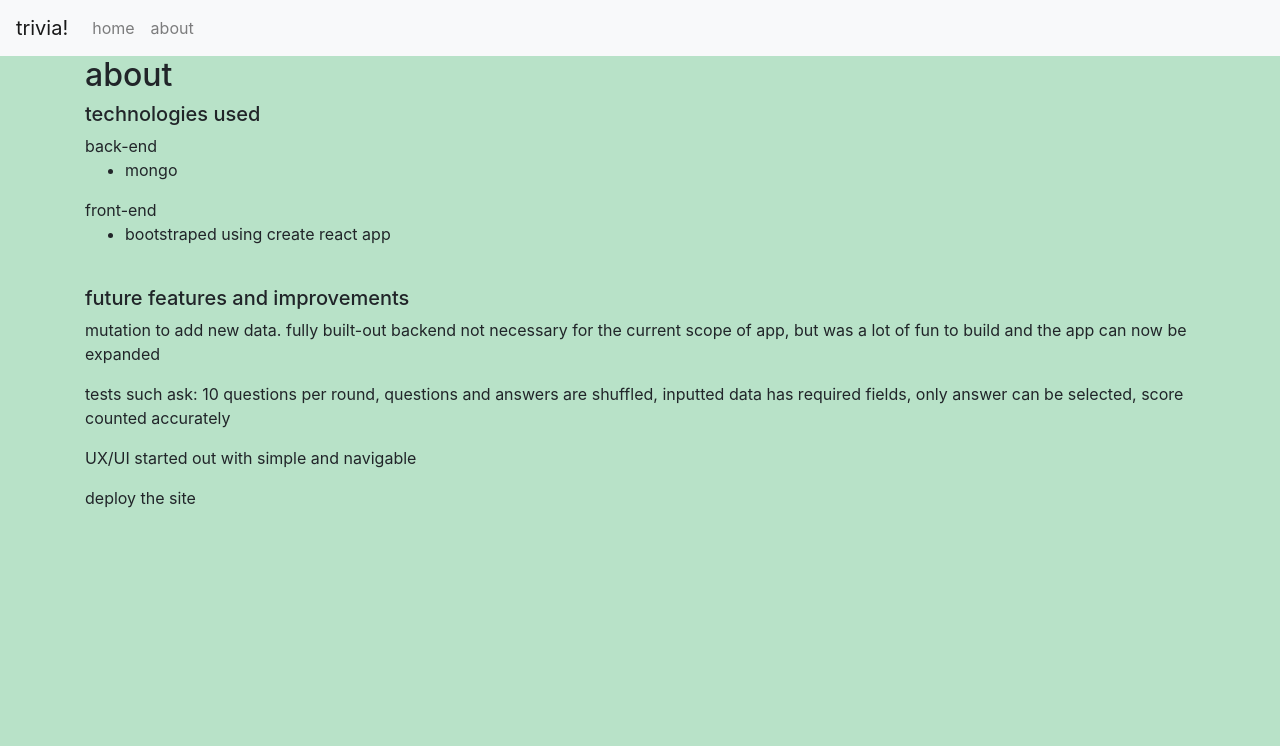
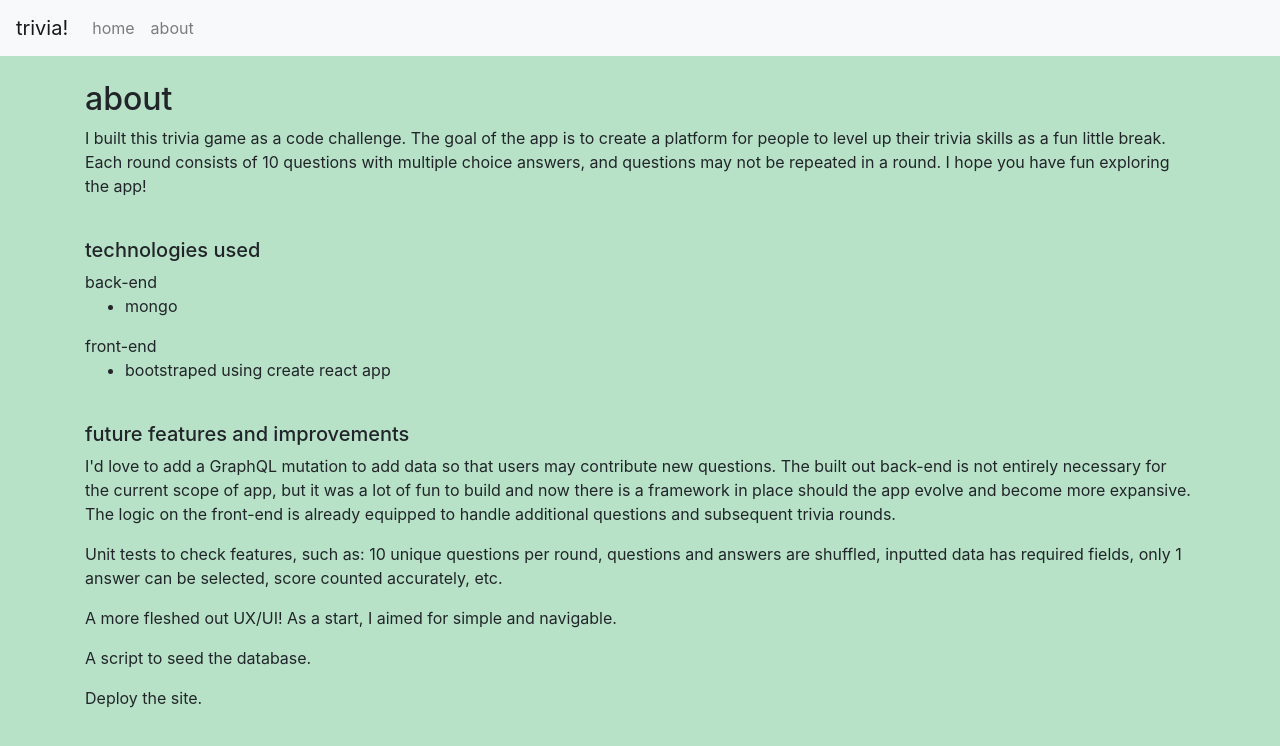
Before and after one commit to oliviakasmin/tandem-trivia, a React (Create React App) app in the folder client/: page /about in a window 1280 px wide. Shown: the top 746 px of the page. Built offline with nearby package versions, Linux system fonts and the light colour scheme.

Commit message:
feat: about page more content

```diff
--- a/client/src/components/About.js
+++ b/client/src/components/About.js
@@ -4,7 +4,16 @@ import { Container } from 'react-bootstrap'
 const About = () => {
   return (
     <Container>
+      <br />
       <h2>about</h2>
+      <p>
+        I built this trivia game as a code challenge. The goal of the app is to
+        create a platform for people to level up their trivia skills as a fun
+        little break. Each round consists of 10 questions with multiple choice
+        answers, and questions may not be repeated in a round. I hope you have
+        fun exploring the app!
+      </p>
+      <br />
       <h5>technologies used</h5>
       <div>back-end</div>
       <ul>
@@ -17,17 +26,23 @@ const About = () => {
       <br />
       <h5>future features and improvements</h5>
       <p>
-        mutation to add new data. fully built-out backend not necessary for the
-        current scope of app, but was a lot of fun to build and the app can now
-        be expanded
+        I'd love to add a GraphQL mutation to add data so that users may
+        contribute new questions. The built out back-end is not entirely
+        necessary for the current scope of app, but it was a lot of fun to build
+        and now there is a framework in place should the app evolve and become
+        more expansive. The logic on the front-end is already equipped to handle
+        additional questions and subsequent trivia rounds.
       </p>
       <p>
-        tests such ask: 10 questions per round, questions and answers are
-        shuffled, inputted data has required fields, only answer can be
-        selected, score counted accurately
+        Unit tests to check features, such as: 10 unique questions per round,
+        questions and answers are shuffled, inputted data has required fields,
+        only 1 answer can be selected, score counted accurately, etc.
       </p>
-      <p>UX/UI started out with simple and navigable </p>
-      <p>deploy the site</p>
+      <p>
+        A more fleshed out UX/UI! As a start, I aimed for simple and navigable.
+      </p>
+      <p>A script to seed the database.</p>
+      <p>Deploy the site.</p>
     </Container>
   )
 }
```
